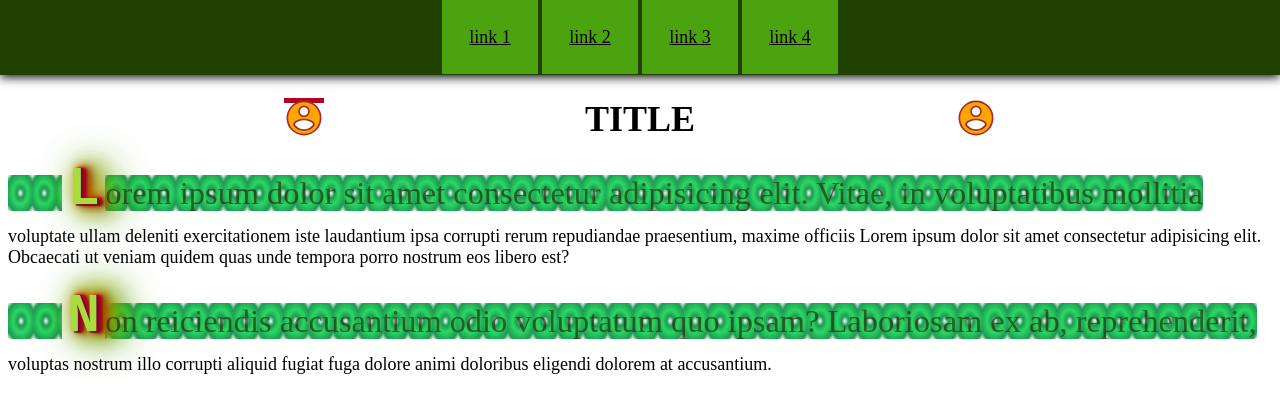
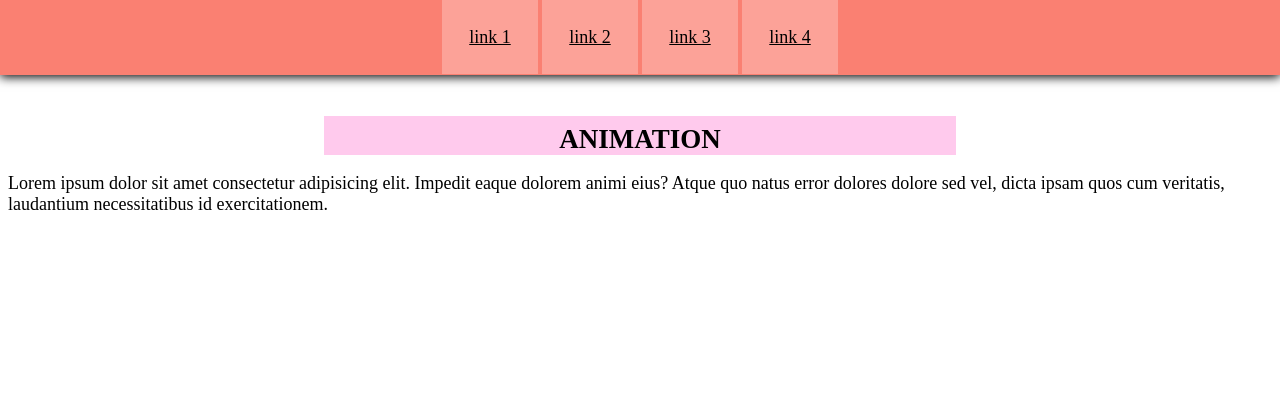
Before and after one commit to thornywhale/0004_project, a plain HTML site: page index.html in a window 1280 px wide. Drawn offline with Linux system fonts and the light colour scheme.

Commit message:
Finish animation, border property :(

```diff
--- a/assets/css/style.css
+++ b/assets/css/style.css
@@ -1,141 +1,165 @@
-:root{
+:root {
   font-size: 18px;
 }
-body{
-  padding-top: 5rem;
+body {
+  padding-top: 6rem;
+}
+
+.page-header {
+  padding: 0.5em;
+  position: fixed;
+  top: 0;
+  left: 0;
+  right: 0;
+  z-index: 999;
+  background-color: salmon;
+  box-shadow: 0 2px 10px;
+}
+.page-header__list {
+  padding: 0;
+  list-style: none;
+  text-align: center;
+}
+.page-header__list-item {
+  display: inline-block;
+}
+.page-header__link {
+  padding: 1.5em;
+  background-color: #ffffff44;
+  color: inherit;
+}
+.page-header__link:hover {
+  background-color: lime;
+  color: wheat;
+  /* transition: color 1s ease-in-out 0.5s, background-color 2s ease-in-out 0.5s; */
+  transition-property: color, background-color;
+  transition-duration: 0.7s;
+  transition-delay: 0, 0.3s;
+  transition-timing-function: linear;
 }
 
 
 
 
-.page-header{
-  padding: 0.5em;
-  position: fixed;
-  left: 0;
+/* border: 20px groove rgb(121, 0, 0) */
+
+
+
+.main-article__heading {
+  width: 50%;
+  margin: auto;
+
+  position: relative;
+  transition-property: color, font-size, border;
+  transition-duration: 0.6s, 0.8s, 0.8s;
+  transition-delay: 0;
+  transition-timing-function: linear;
+
+  background-color: rgb(255, 202, 237);
+  text-align: center;
+  text-transform: uppercase;
+  font-size: 1.5rem;
+}
+.main-article__heading:hover{
+  font-size: 2.4rem;
+  color: rgb(77, 28, 175);
+  border: 20px groove rgb(121, 0, 0);
+}
+
+.main-article__heading::before{
+  content: "";
+  display: block;
+  height: 8px;
+  width: 0px;
+
+  transition: width 0.8s ease-in-out;
+
+  background-color: rgb(171, 8, 35);
+}
+.main-article__heading:hover::before{
+  width: 100%;
+}
+
+.main-article__heading::after{
+  /*home work TRANSITION*/
+  content: "";
+  display: block;
+  height: 8px;
+  width: 0px;
+
+  transition: width 0.8s ease-in-out;
+
+  background-color: rgb(171, 8, 35);
+
+  position: absolute;
   right: 0;
-  top: 0;
-  z-index: 999;
-  background-color: #204100;
-  box-shadow: 0 2px 10px;
+  bottom: 0;
+  transform-origin: right;
 }
-.page-header__list{
-  padding: 0;
-  list-style: none;
-  text-align: center;
-}
-.page-header__list-item{
-  display: inline-block;
-}
-.page-header__link{
-  padding: 1.5em;
-  background-color: #5cc516be;
-  color: inherit;
-}
-.page-header__link:hover{
-  /* transition: 1000ms; */
-  background-color: #80FF00;
-  color: blanchedalmond;
-  transition: color 1s ease-in-out 0.1s, background-color 0.5s ease-in-out 0.1s;
-  /* transition-property: color, background-color;
-  transition-duration: 1s;
-  transition-delay: 0, 1s;
-  transition-timing-function: linear;*/
+.main-article__heading:hover::after{
+  width: 100%;
+  transform-origin: left;
 }
 
 
 
 
-.main-article__heading{
-  position: relative;
-  width: 50%;
-  margin: auto;
-  text-align: center;
-  text-transform: uppercase;
-  font-size: 2rem;
-}
 
-.main-article__heading::before{
-  display: block;
-  content: "";
-  height: 5px;
-  width: 0;
 
-  transition: width 0.8s ease-in-out;
-
-  background-color: rgb(179, 0, 30);
-  font-size: 0.5em;
-}
-.main-article__heading::after{
-  display: block;
-  content: "!!!";
-}
-/* .main-article__heading::before{
-  display: block;
-  content: "";
-  height: 1em;
-  width: 20%;
-  margin: auto;
-  background-color: pink;
-  font-size: 0.5em;
-}
-.main-article__heading::after{
-  display: block;
-  content: "!!!";
-} */
+ /*
 .main-article__heading::before,
-.main-article__heading::after{
-  /* content: url(./../images/lattice+pattern-1324760595503480141.png); */
-  content: url(./../icons/account-circle.svg);
+.main-article__heading::after {
+  content: url(./../images/pattern.jpeg);
+  content: url(./../icons/white-balance-sunny.svg);
+  content: '🔗';
   display: inline-block;
   width: 40px;
 
   position: absolute;
+  top: -4px;
 
-  color: cornflowerblue;
-
+  color: red;
 }
-
-.main-article__heading::before{
+.main-article__heading::before {
   right: 100%;
 }
-.main-article__heading::after{
+.main-article__heading::after {
   left: 100%;
 }
 
-.main-article__content::first-letter{
+
+.main-article__content::first-letter {
   padding: 0.1em;
   margin-left: 1em;
 
   background-color: yellow;
   color: magenta;
 
-  color: #A7DD3C;
-  background: #FFFFFF;
-  text-shadow: 2px 0 0px #800040, 3px 2px 0px rgba(77,0,38,0.5), 3px 0 3px #FF002B, 5px 0 3px #800015, 6px 2px 3px rgba(77,0,13,0.5), 6px 0 9px #FF5500, 8px 0 9px #802A00, 9px 2px 9px rgba(77,25,0,0.5), 9px 0 18px #FFD500, 11px 0 18px #806A00, 12px 2px 18px rgba(77,66,0,0.5), 12px 0 30px #D4FF00, 14px 0 30px #6A8000, 15px 2px 30px rgba(64,77,0,0.5), 15px 0 45px #80FF00, 17px 0 45px #408000, 17px 2px 45px rgba(38,77,0,0.5);
-  color: #A7DD3C;
-  background: #FFFFFF;
-
   font-size: 3rem;
   font-weight: 900;
   font-family: monospace;
 }
-.main-article__content::first-line{
-  /* background-color: magenta; */
-    /* background-image: url(./../images/lattice+pattern-1324760595503480141.png); */
-background: -moz-radial-gradient(center, ellipse cover,  rgba(30,154,82,0) 0%, rgba(30,154,82,0.8) 15%, rgba(30,154,82,1) 19%, rgba(30,154,82,1) 20%, rgba(42,216,100,1) 44%, rgba(30,154,82,1) 80%, rgba(30,154,82,1) 81%, rgba(30,154,82,0.8) 85%, rgba(30,154,82,0) 100%); /* FF3.6-15 */
-background: -webkit-radial-gradient(center, ellipse cover,  rgba(30,154,82,0) 0%,rgba(30,154,82,0.8) 15%,rgba(30,154,82,1) 19%,rgba(30,154,82,1) 20%,rgba(42,216,100,1) 44%,rgba(30,154,82,1) 80%,rgba(30,154,82,1) 81%,rgba(30,154,82,0.8) 85%,rgba(30,154,82,0) 100%); /* Chrome10-25,Safari5.1-6 */
-background: radial-gradient(ellipse at center,  rgba(30,154,82,0) 0%,rgba(30,154,82,0.8) 15%,rgba(30,154,82,1) 19%,rgba(30,154,82,1) 20%,rgba(42,216,100,1) 44%,rgba(30,154,82,1) 80%,rgba(30,154,82,1) 81%,rgba(30,154,82,0.8) 85%,rgba(30,154,82,0) 100%); /* W3C, IE10+, FF16+, Chrome26+, Opera12+, Safari7+ */
-filter: progid:DXImageTransform.Microsoft.gradient( startColorstr='#001e9a52', endColorstr='#001e9a52',GradientType=1 ); /* IE6-9 fallback on horizontal gradient */
+.main-article__content::first-line {
+  background-color: magenta; */
+  /* background-image: url(./../images/pattern.jpeg); */
+  /* background: #ffffff;
+  background: #ff3030; */
+  /* background: -moz-radial-gradient(center, ellipse cover,  #ff3030 12%, #ff3030 12%, #ff3030 47%, #ffffff 47%, #ffffff 100%);
+  background: -webkit-radial-gradient(center, ellipse cover,  #ff3030 12%,#ff3030 12%,#ff3030 47%,#ffffff 47%,#ffffff 100%);
+  background: radial-gradient(ellipse at center,  #ff3030 12%,#ff3030 12%,#ff3030 47%,#ffffff 47%,#ffffff 100%);
+  filter: progid:DXImageTransform.Microsoft.gradient( startColorstr='#ff3030', endColorstr='#ffffff',GradientType=1 ); */
 
-  background-repeat: round;
-  background-size: 2%;
-  background-position: right top;
-  color: rgba(37, 37, 0, 0.644);
+  /* background-repeat: repeat;
+  background-size: 40px 40px;
+  background-position: left top;
+  color: yellow;
 
-  font-size: 1.8em;
+  text-shadow: -5px 5px 0px #00e6e6;
+
+  font-size: 1.8rem;
   line-height: 2em;
 }
-.main-article__content::selection{
+.main-article__content::selection {
   background-color: green;
   color: wheat;
-}
+} */
--- a/index.html
+++ b/index.html
@@ -1,12 +1,13 @@
 <!DOCTYPE html>
 <html lang="en">
   <head>
-  <meta charset="UTF-8">
-  <meta name="viewport" content="width=device-width, initial-scale=1.0">
-  <title>Document</title>
-  <link rel="stylesheet" href="./assets/css/style.css">
+    <meta charset="UTF-8" />
+    <meta name="viewport" content="width=device-width, initial-scale=1.0" />
+    <title>Learn HTML</title>
+    <link rel="stylesheet" href="./assets/css/style.css" />
   </head>
   <body>
+    <!-- header.page-header>nav>ul.page-header__list>li.page-header__list-item*4>a.page-header__link[href="#"]{link $} -->
     <header class="page-header">
       <nav>
         <ul class="page-header__list">
@@ -19,9 +20,8 @@
     </header>
     <main>
       <article class="main-article">
-    <h1 class="main-article__heading">title</h1>
-    <p class="main-article__content">Lorem ipsum dolor sit amet consectetur adipisicing elit. Vitae, in voluptatibus mollitia voluptate ullam deleniti exercitationem iste laudantium ipsa corrupti rerum repudiandae praesentium, maxime officiis Lorem ipsum dolor sit amet consectetur adipisicing elit. Obcaecati ut veniam quidem quas unde tempora porro nostrum eos libero est?</p>
-    <p class="main-article__content">Non reiciendis accusantium odio voluptatum quo ipsam? Laboriosam ex ab, reprehenderit, voluptas nostrum illo corrupti aliquid fugiat fuga dolore animi doloribus eligendi dolorem at accusantium.</p>
+        <span class="border-animation"></span><h2 class="main-article__heading">animation</h2>
+        <p class="main-article__content"> Lorem ipsum dolor sit amet consectetur adipisicing elit. Impedit eaque dolorem animi eius? Atque quo natus error dolores dolore sed vel, dicta ipsam quos cum veritatis, laudantium necessitatibus id exercitationem.</p>
       </article>
     </main>
   </body>
```
Lines whose indentation alone changed are shown as unchanged.
